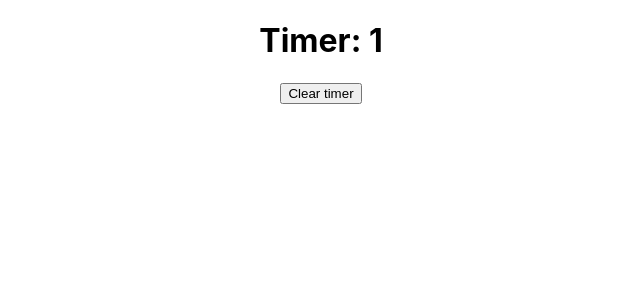
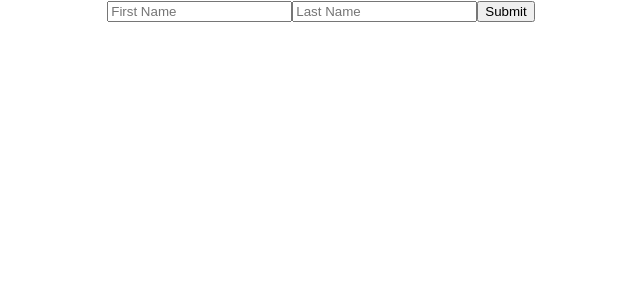
Before and after one commit to rahulak18/React-series, a React (Create React App) app in the folder ReactTutorial/my-app/: page / in a window 1280 px wide. Shown: the top 300 px of the page, without its empty margins (319-959 px from the left). Built offline with nearby package versions, Linux system fonts and the light colour scheme.

Commit message:
76 Custom Hooks

```diff
--- a/ReactTutorial/my-app/src/App.js
+++ b/ReactTutorial/my-app/src/App.js
@@ -1,10 +1,10 @@
 import './App.css';
-import Timer from './UseRef-hook/Timer';
+import FormHandlingCustomHook from './Custom-Hooks/FormHandlingCustomHook';
 
 function App() {
   return (
     <div className="App">
-      <Timer />
+      <FormHandlingCustomHook />
     </div>
   );
 }
--- /dev/null
+++ b/ReactTutorial/my-app/src/Custom-Hooks/FormHandlingCustomHook.js
@@ -0,0 +1,27 @@
+import React from 'react'
+import useInput from './useInput'
+
+const FormHandlingCustomHook = () => {
+    const [firstName, bindFirstName, resetFirstName] = useInput('');
+    const [lastName, bindLastName, resetLastName] = useInput('');
+
+    const handleOnSubmit = (e) => {
+        e.preventDefault();
+        alert(`Hi ${firstName} ${lastName}`)
+        resetFirstName();
+        resetLastName();
+
+    }
+
+    return (
+        <div>
+            <form action="" onSubmit={handleOnSubmit}>
+                <input type="text" {...bindFirstName} placeholder="First Name" />
+                <input type="text" {...bindLastName} placeholder="Last Name" />
+                <button type="submit">Submit</button>
+            </form>
+        </div>
+    )
+}
+
+export default FormHandlingCustomHook
--- /dev/null
+++ b/ReactTutorial/my-app/src/Custom-Hooks/useInput.js
@@ -0,0 +1,20 @@
+import React, { useState } from 'react'
+
+const useInput = (initialValue) => {
+    const [value, setValue] = useState(initialValue);
+
+    const reset = () => {
+        setValue(initialValue);
+    }
+
+    const bind = {
+        value, // same as value:value
+        onChange: e => {
+            setValue(e.target.value)
+        }
+    }
+
+    return [value, bind, reset];
+}
+
+export default useInput
```
Also changed, not shown: ReactTutorial/my-app/src/Custom-Hooks/CounterCustomHook.js (added, +16 -0 lines), ReactTutorial/my-app/src/Custom-Hooks/CustomHookWithCounter.js (added, +14 -0 lines), ReactTutorial/my-app/src/Custom-Hooks/useCounter.js (added, +13 -0 lines), ReactTutorial/my-app/src/Custom-Hooks/useDocumentTitle.js (added, +9 -0 lines).
